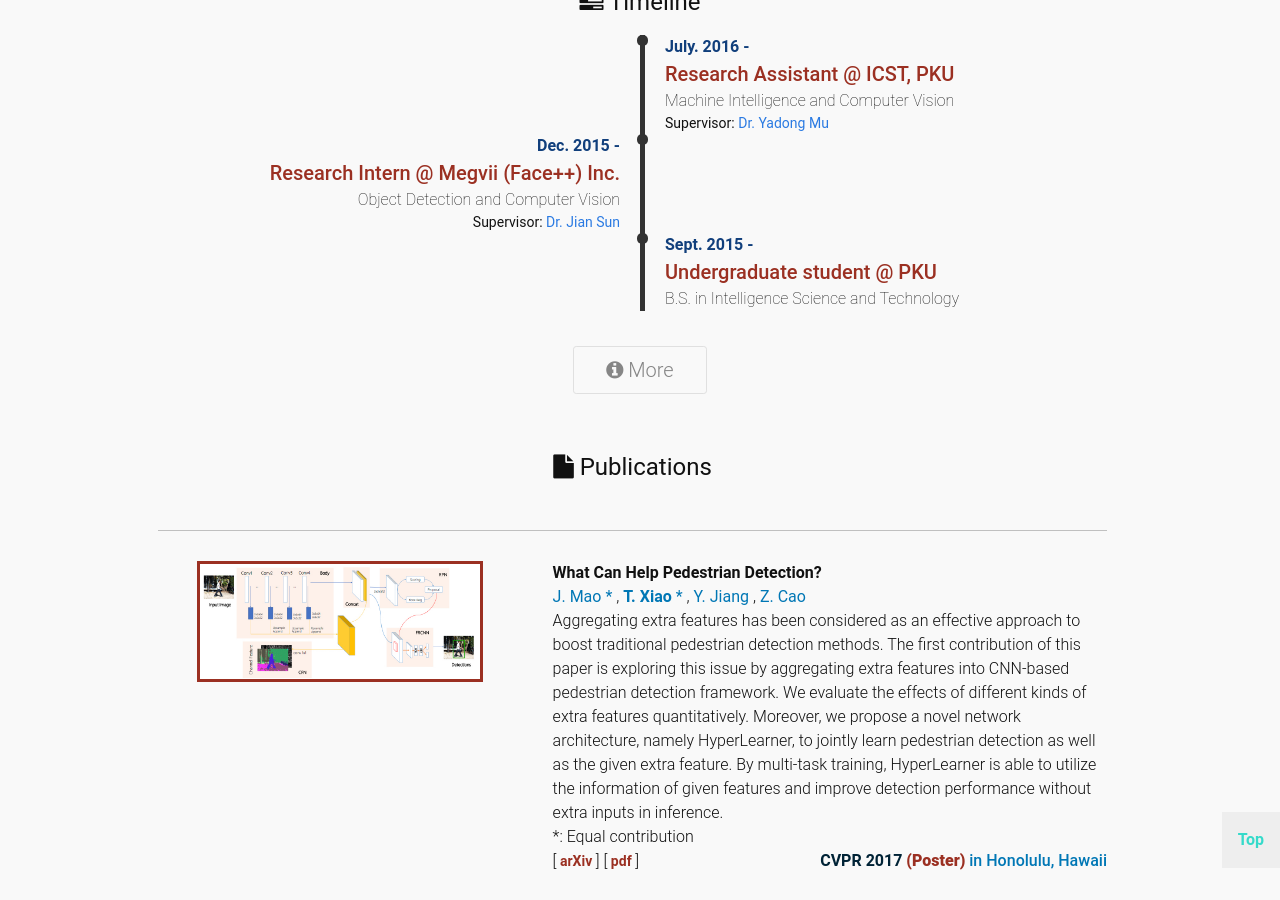
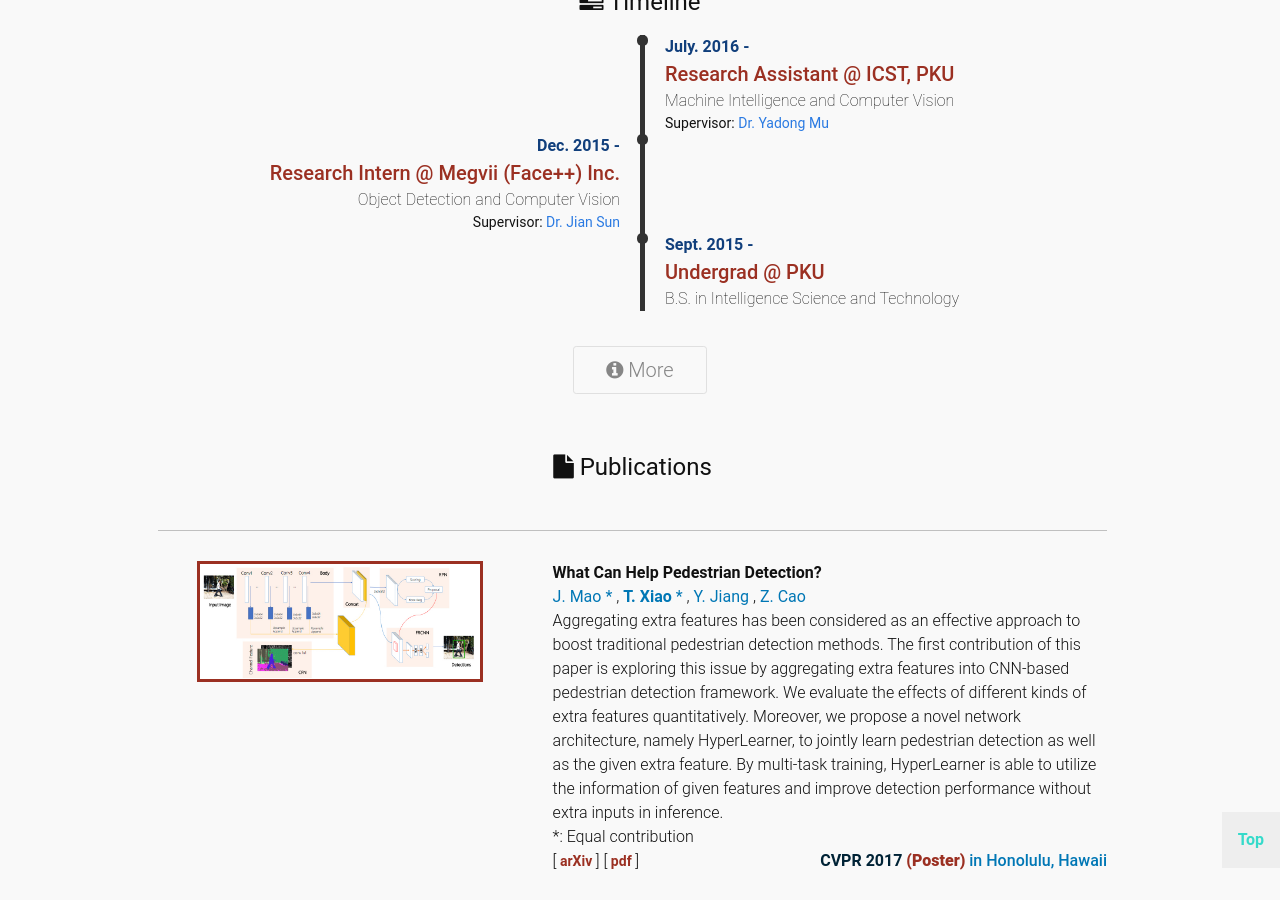
Before and after one commit to Tete-Xiao/Tete-Xiao.github.io, a Jekyll site: the page built from index.html, in a window 1280 px wide and 900 px high, scrolled down 1156 px. Built offline with Jekyll 4.4.1, drawn with Linux system fonts in a browser that asks for light colours.

Commit message:
update timeline

```diff
--- a/_data/experiences.yml
+++ b/_data/experiences.yml
@@ -13,7 +13,7 @@
     role: "Supervisor"
   brief: true
 - date:  "Sept. 2015 - "
-  title: "Undergraduate student @ PKU"
+  title: "Undergrad @ PKU"
   desc:  "B.S. in Intelligence Science and Technology"
   host: false
   brief: true
```
